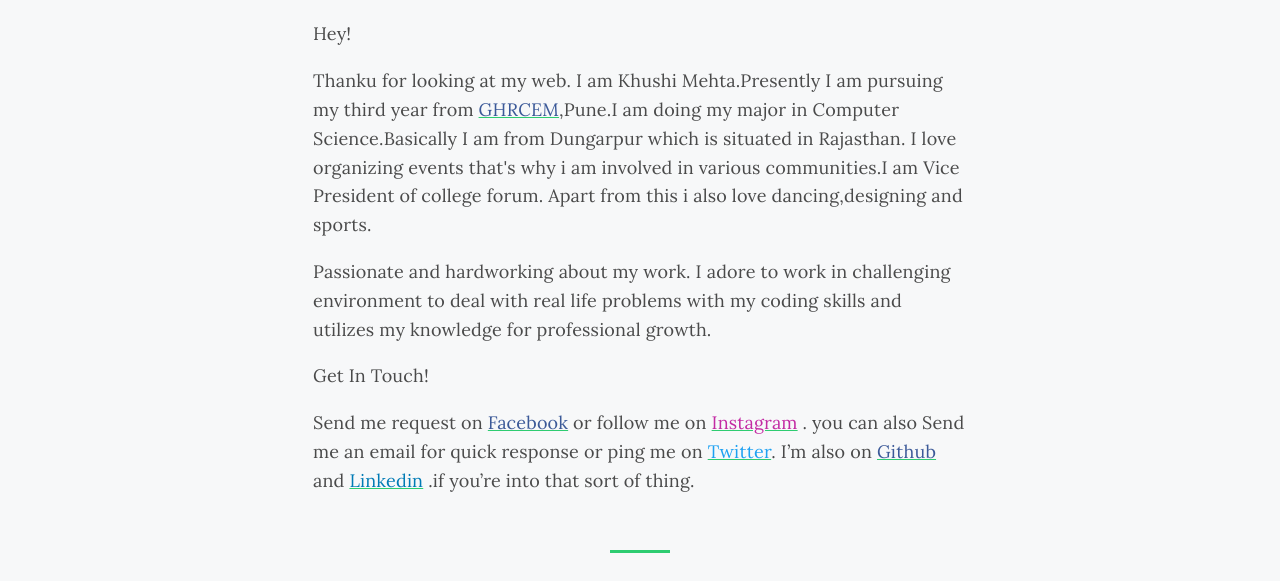
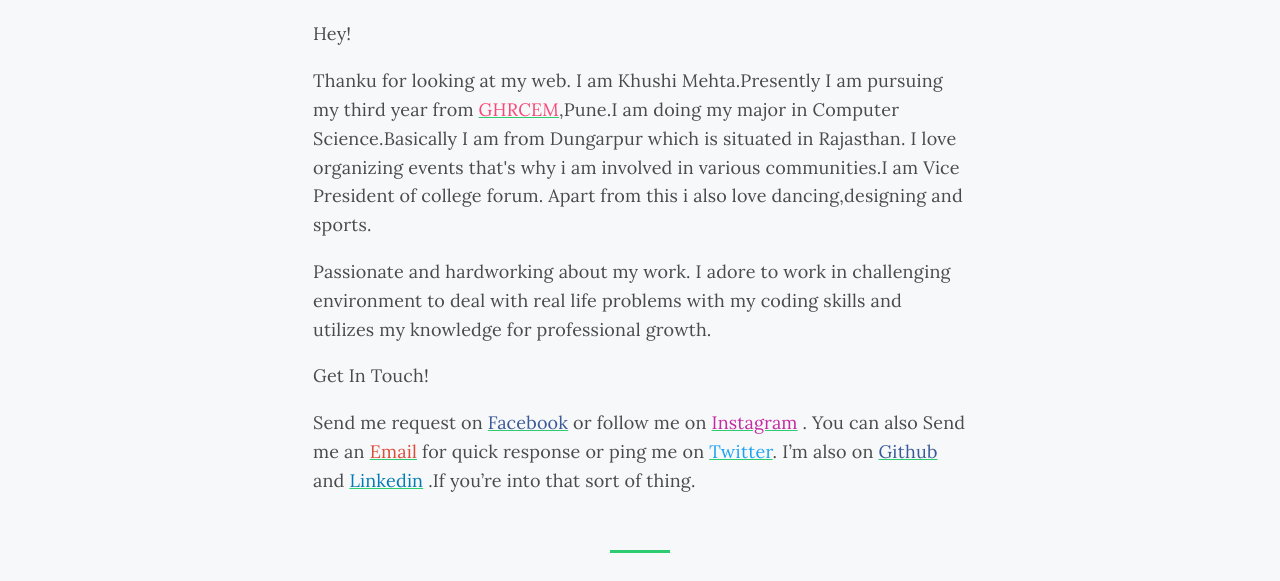
Before and after one commit to khushimehta12/khushimehta12.github.io, a Jekyll site: the page built from about.md, in a window 1280 px wide. Shown: the part 520-1101 px from the top of the page. Built offline with Jekyll 4.4.1, drawn with Linux system fonts in a browser that asks for light colours; some web fonts are replaced.

Commit message:
about modify

```diff
--- a/about.md
+++ b/about.md
@@ -6,7 +6,7 @@ permalink: /about/
 
 <b>Hey!</b>
 <p>Thanku for looking at my web.
-I am Khushi Mehta.Presently I am pursuing my third year from  <a target="_blank" href="http://ghrcem.raisoni.net/"><span style="color: #3b5998">GHRCEM</span></a>,Pune.I am doing my major in Computer Science.Basically I am from Dungarpur which is situated in Rajasthan.
+I am Khushi Mehta.Presently I am pursuing my third year from  <a target="_blank" href="http://ghrcem.raisoni.net/"><span style="color: #f94877">GHRCEM</span></a>,Pune.I am doing my major in Computer Science.Basically I am from Dungarpur which is situated in Rajasthan.
 
 I love organizing events that's why i am involved in various communities.I am Vice President of college forum.
 
@@ -23,5 +23,5 @@ Passionate and hardworking about my work. I adore to work in challenging environ
 
 <p>
 Send me request on <a target="_blank" href="https://facebook.com/khushi.mehta.9461799"><span style="color: #3b5998">Facebook</span></a> or follow me on <a target="_blank" href="https://instagram.com/itz_smile__"><span style="color: #c32aa3">Instagram</span></a> .
-you can also Send me an email for quick response or ping me on <a target="_blank" href="https://twitter.com/KhushiM55980122"><span style="color: #1da1f2">Twitter</span></a>. I’m also on <a target="_blank" href="https://github.com/khushimehta12"><span style="color: #3b5998">Github</span></a> and <a target="_blank" href=" https://linkedin.com/in/khushi-mehta-11156917b/"><span style="color: #007bb5">Linkedin</span></a> .if you’re into that sort of thing.
+You can also Send me an <a target="_blank" href="mailto:khushimehta0502@gmail.com"><span style="color: #dd4b39">Email</span></a> for quick response or ping me on <a target="_blank" href="https://twitter.com/KhushiM55980122"><span style="color: #1da1f2">Twitter</span></a>. I’m also on <a target="_blank" href="https://github.com/khushimehta12"><span style="color: #3b5998">Github</span></a> and <a target="_blank" href=" https://linkedin.com/in/khushi-mehta-11156917b/"><span style="color: #007bb5">Linkedin</span></a> .If you’re into that sort of thing.
 </p>
```
